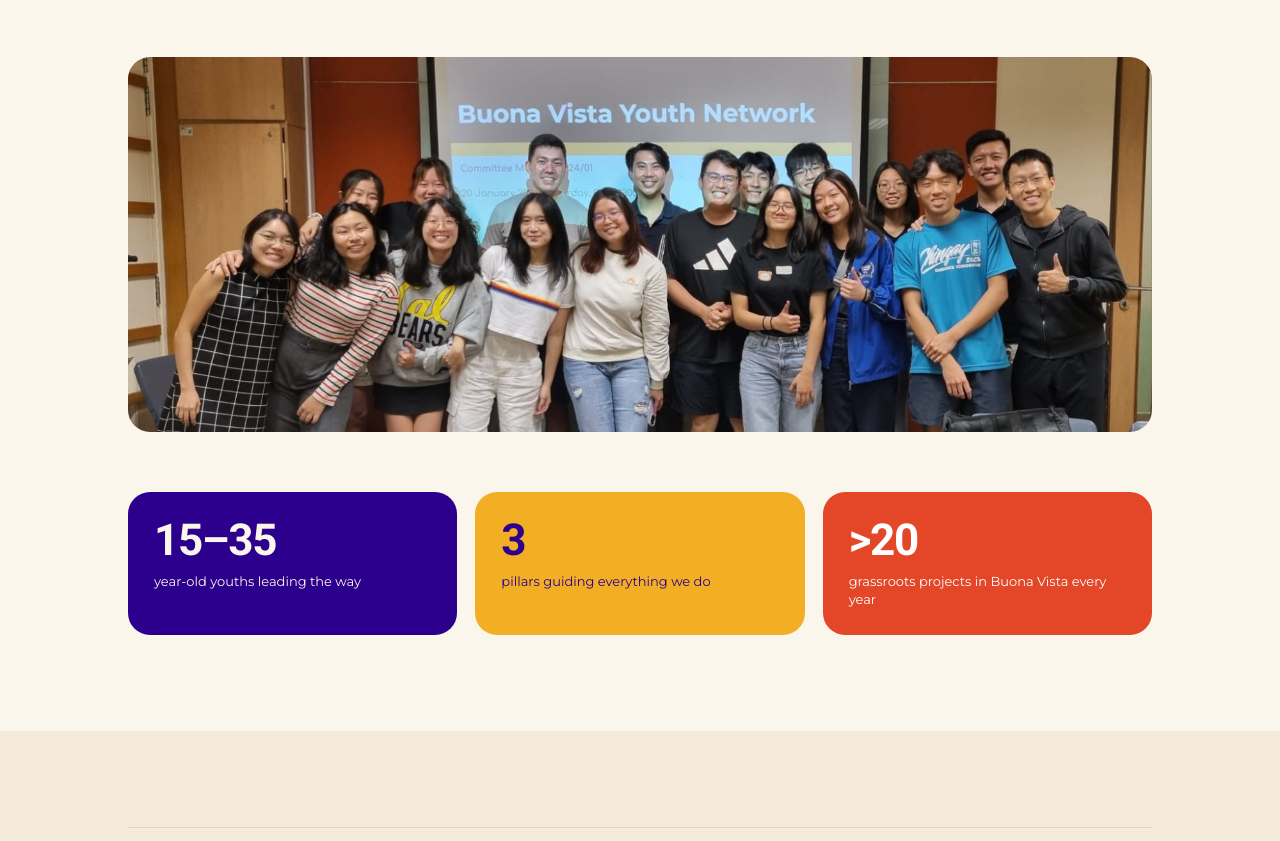
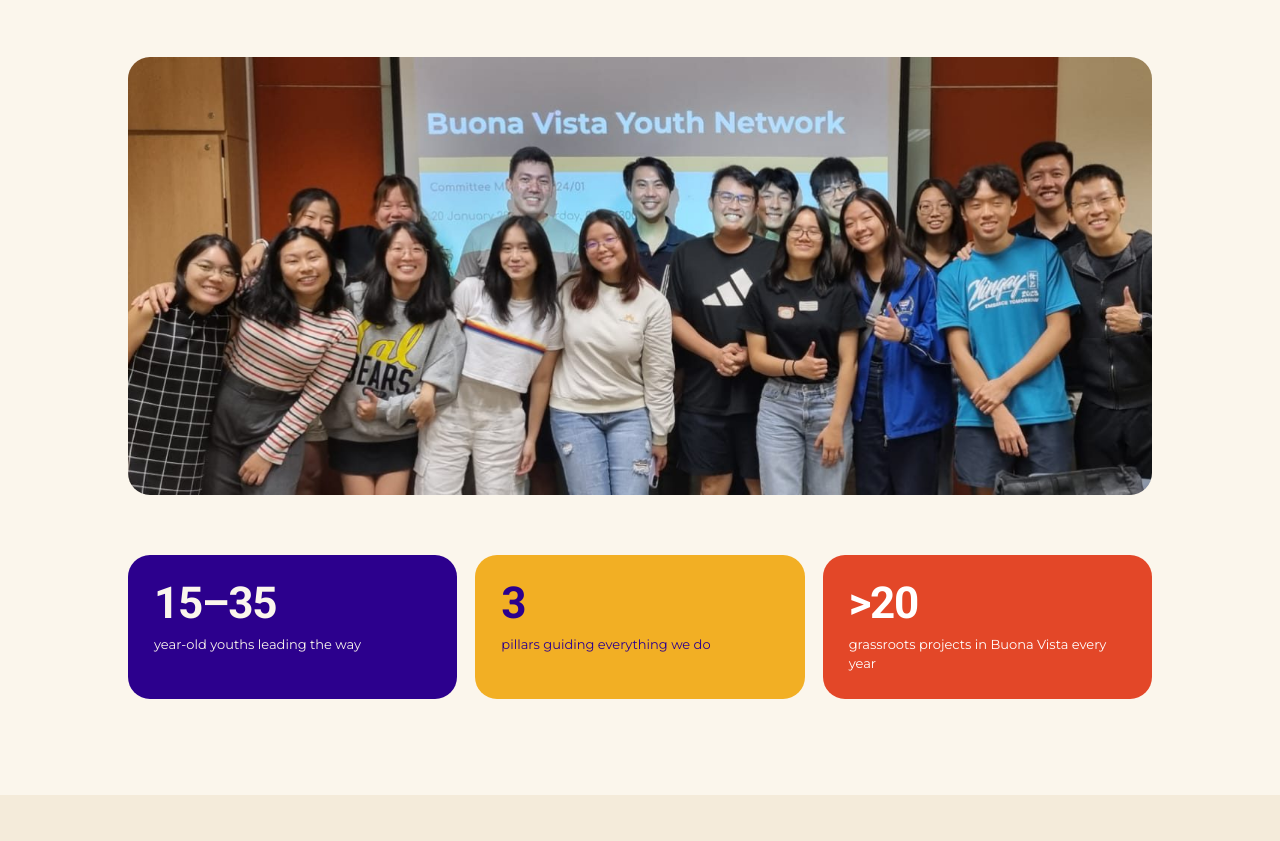
Before and after one commit to bvyouths/bvyouths.github.io, a plain HTML site: page about.html in a window 1280 px wide. Shown: the part 1064-1905 px from the top of the page. Drawn offline with nearby package versions, Linux system fonts and the light colour scheme; no server answers.

Commit message:
About and Get involved banners: both 21:9
Was 2.73:1 (About) and 2.17:1 (Get involved), taken from the built-in photos. Both now 21:9, so one photo shape works for either page. HANDOVER.md updated.

Co-Authored-By: Claude Opus 5.5 <noreply@anthropic.com>

```diff
--- a/about.html
+++ b/about.html
@@ -37,7 +37,7 @@
                     </div>
                 </div>
                 <!-- Replaced by the newest Gallery photo with "/about" in Page Photo (static/scripts/page-photo.js) -->
-                <figure class="photo-banner" data-page-photo="/about" style="--banner-ratio: 1600 / 586">
+                <figure class="photo-banner" data-page-photo="/about" style="--banner-ratio: 21 / 9">
                     <img src="static/images/photos/committee-meeting.jpg" alt="Buona Vista Youth Network committee members at a committee meeting" width="1600" height="586" loading="lazy">
                 </figure>
                 <div class="stat-row">
--- a/static/styles/styles.css
+++ b/static/styles/styles.css
@@ -531,7 +531,7 @@ h2 em, h1 em { font-style: normal; color: var(--orange); }
 .photo-banner { margin: 60px 0 0; }
 .photo-banner img { width: 100%; height: auto; border-radius: 22px; object-fit: cover; }
 /* Banners that a Gallery photo can replace keep a fixed wide shape; other shapes are cropped to fill */
-.photo-banner[data-page-photo] img { aspect-ratio: var(--banner-ratio, 16 / 7); }
+.photo-banner[data-page-photo] img { aspect-ratio: var(--banner-ratio, 21 / 9); }
 .stat-row { display: grid; grid-template-columns: repeat(3, 1fr); gap: 18px; margin-top: 60px; }
 .stat {
   background: var(--purple);
```
Also changed, not shown: collaborate.html (+1 -1 lines), 1 other file.
